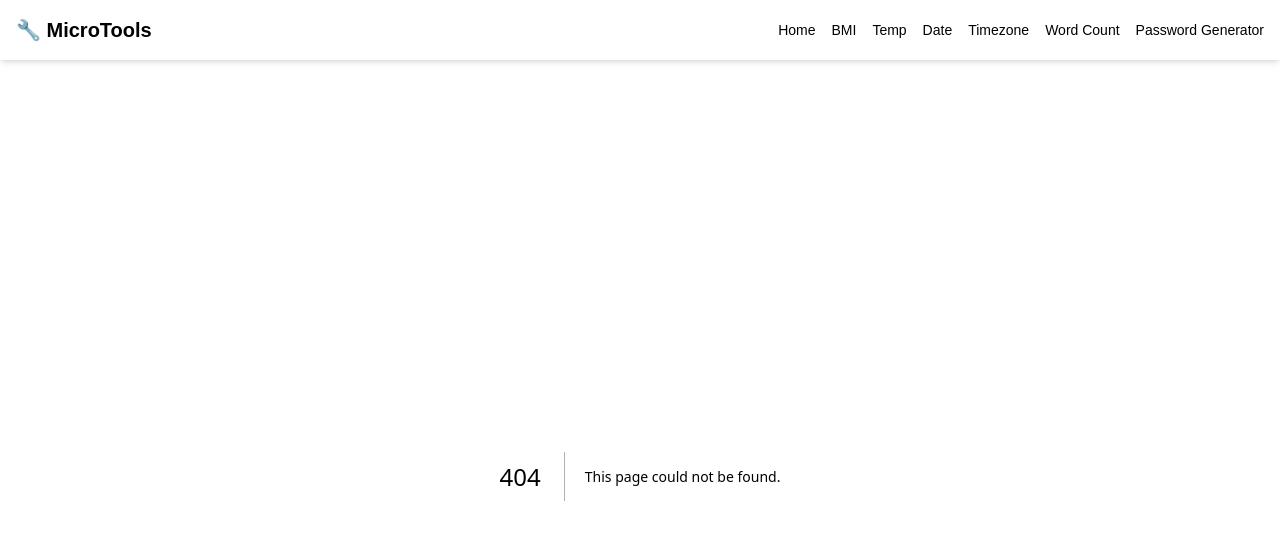
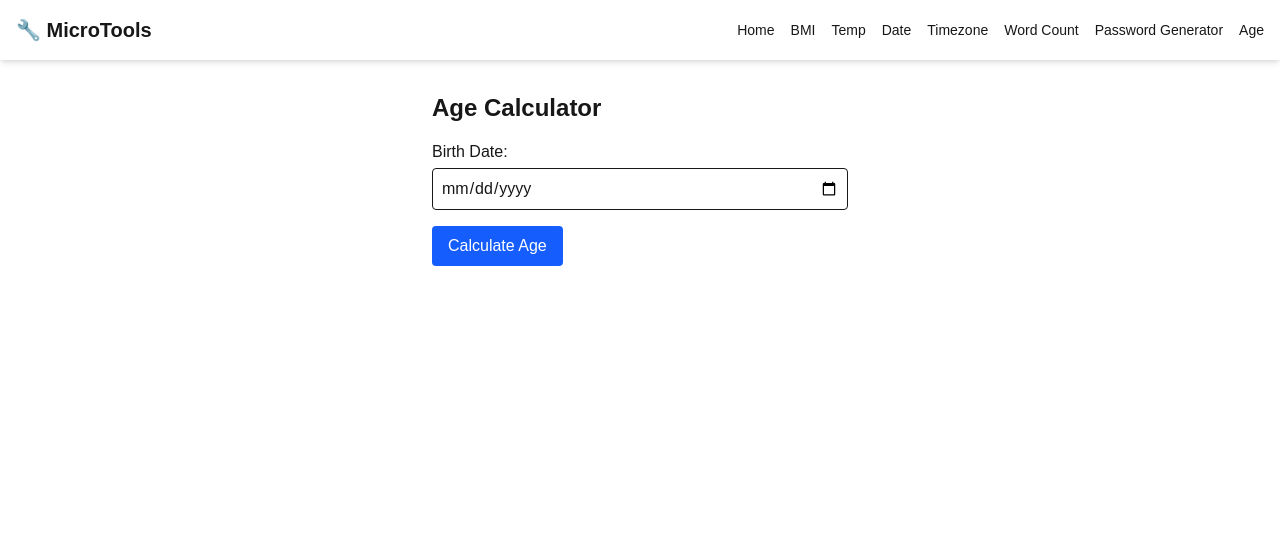
Before and after one commit to meysann/microtools, a Next.js app: page /tools/agecalculator in a window 1280 px wide. Before the commit this address had no page. Shown: the top 540 px of the page. Built offline with nearby package versions, Linux system fonts and the light colour scheme.

Commit message:
Added age calculator

```diff
--- a/app/layout.tsx
+++ b/app/layout.tsx
@@ -69,6 +69,9 @@ export default function RootLayout({
             <Link href="/tools/password-generator" className="hover:underline">
               Password Generator
             </Link>
+            <Link href="/tools/agecalculator" className="hover:underline">
+              Age
+            </Link>
           </nav>
         </header>
         <main className="p-4 max-w-xl mx-auto">{children}</main>
--- /dev/null
+++ b/app/tools/agecalculator/page.tsx
@@ -0,0 +1,65 @@
+"use client";
+import { useState } from "react";
+
+type Age = {
+  years: number;
+  months: number;
+  days: number;
+} | null;
+
+export default function AgeCalculator() {
+  const [birthDate, setBirthDate] = useState("");
+  const [age, setAge] = useState<Age>(null);
+
+  const calculateAge = () => {
+    if (!birthDate) {
+      setAge(null);
+      return;
+    }
+    const today = new Date();
+    const birth = new Date(birthDate);
+
+    let years = today.getFullYear() - birth.getFullYear();
+    let months = today.getMonth() - birth.getMonth();
+    let days = today.getDate() - birth.getDate();
+
+    if (days < 0) {
+      months -= 1;
+      days += new Date(today.getFullYear(), today.getMonth(), 0).getDate();
+    }
+    if (months < 0) {
+      years -= 1;
+      months += 12;
+    }
+
+    setAge({ years, months, days });
+  };
+
+  return (
+    <div className="p-4 max-w-md mx-auto">
+      <h1 className="text-2xl font-bold mb-4">Age Calculator</h1>
+      <label className="block mb-2">
+        Birth Date:
+        <input
+          type="date"
+          value={birthDate}
+          onChange={(e) => setBirthDate(e.target.value)}
+          className="border p-2 w-full mt-1 rounded"
+        />
+      </label>
+      <button
+        onClick={calculateAge}
+        className="bg-blue-600 text-white px-4 py-2 rounded hover:bg-blue-700 mt-2"
+      >
+        Calculate Age
+      </button>
+
+      {age && (
+        <div className="mt-4 p-2 bg-gray-100 rounded">
+          <strong>Age:</strong> {age.years} years, {age.months} months,{" "}
+          {age.days} days
+        </div>
+      )}
+    </div>
+  );
+}
--- a/app/tools/page.tsx
+++ b/app/tools/page.tsx
@@ -50,6 +50,14 @@ export default function ToolsPage() {
             Generate secure random passwords.
           </Link>
         </li>
+        <li>
+          <Link
+            href="/tools/agecalculator"
+            className="text-blue-600 hover:underline"
+          >
+            Generate your age.
+          </Link>
+        </li>
       </ul>
     </div>
   );
```
